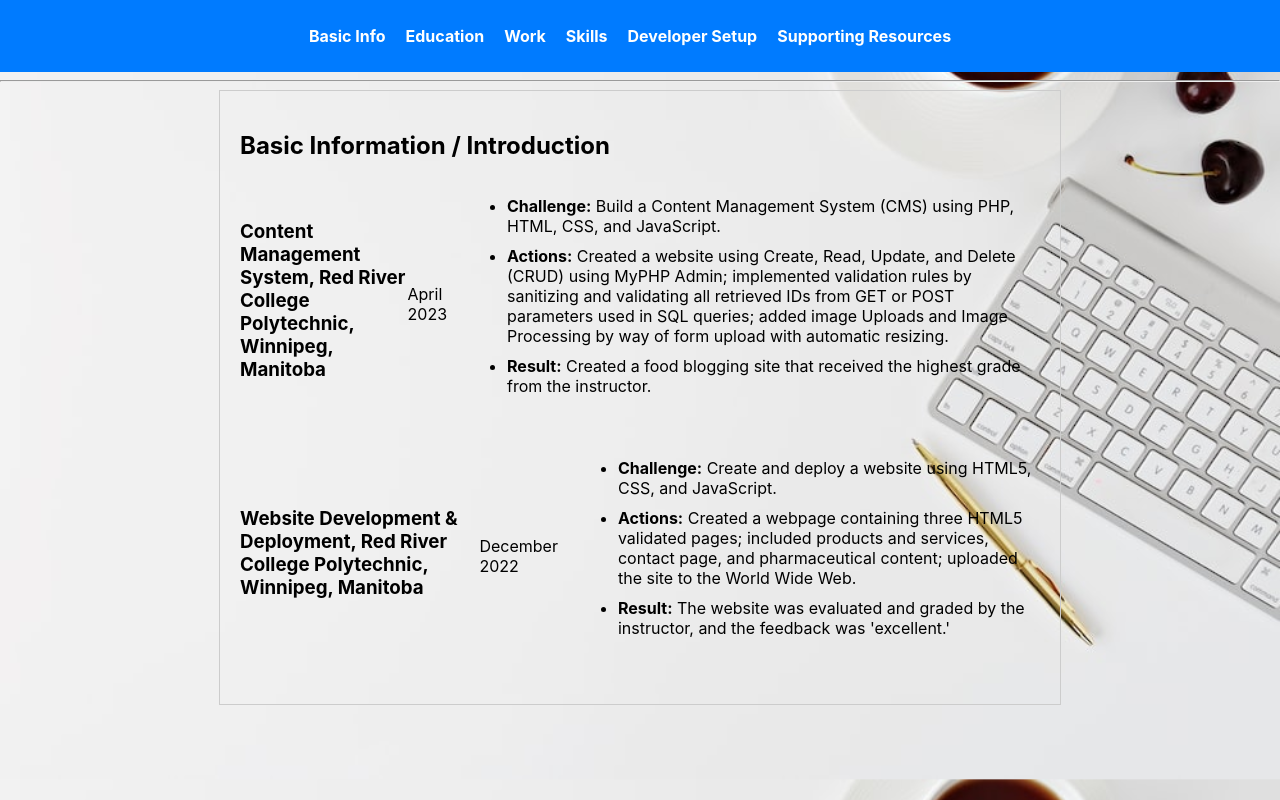
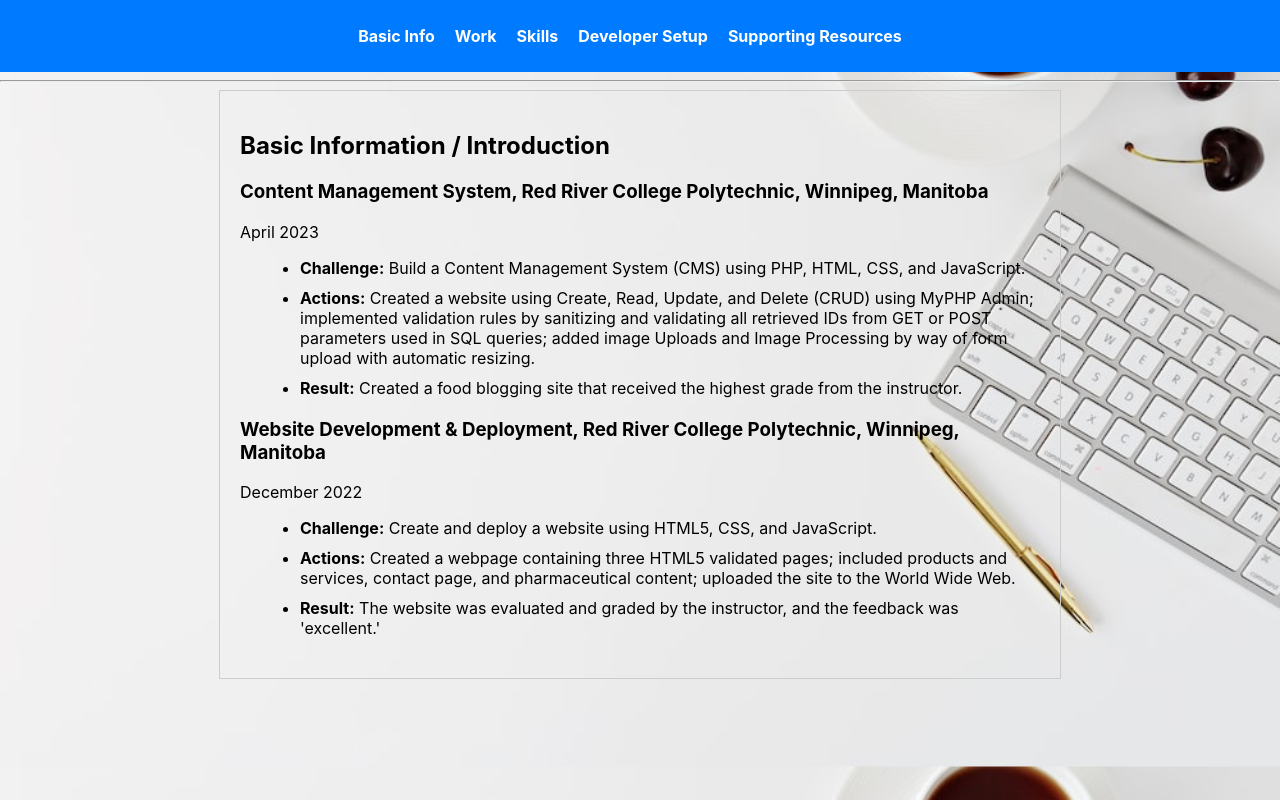
Before and after one commit to ggimenez01/gimenez_gloriana_coding_assignment14, a React (Create React App) app: page / in a window 1280 px wide. Built offline with nearby package versions, Linux system fonts and the light colour scheme.

Commit message:
Update App.js

```diff
--- a/src/App.js
+++ b/src/App.js
@@ -5,7 +5,7 @@
 import Skills from './components/Skills';
 import DeveloperSetup from './components/DeveloperSetup';
 import SupportingResources from './components/SupportingResources';
-import Education from './components/Education';
+
 import './App.css'; // Import the CSS file for additional styling
 
 function App() {
@@ -18,9 +18,7 @@
             <li className="navbar-item">
               <Link to="/" className="navbar-link">Basic Info</Link>
             </li>
-            <li className="navbar-item">
-              <Link to="/education" className="navbar-link">Education</Link>
-            </li>
+
             <li className="navbar-item">
               <Link to="/work" className="navbar-link">Work</Link>
             </li>
@@ -41,7 +39,7 @@
         {/* Routes */}
         <Routes>
           <Route exact path="/" element={<BasicInfo />} />
-          <Route path="/education" element={<Education />} />
+
           <Route path="/work" element={<Work />} />
           <Route path="/skills" element={<Skills />} />
           <Route path="/developer-setup" element={<DeveloperSetup />} />
```
